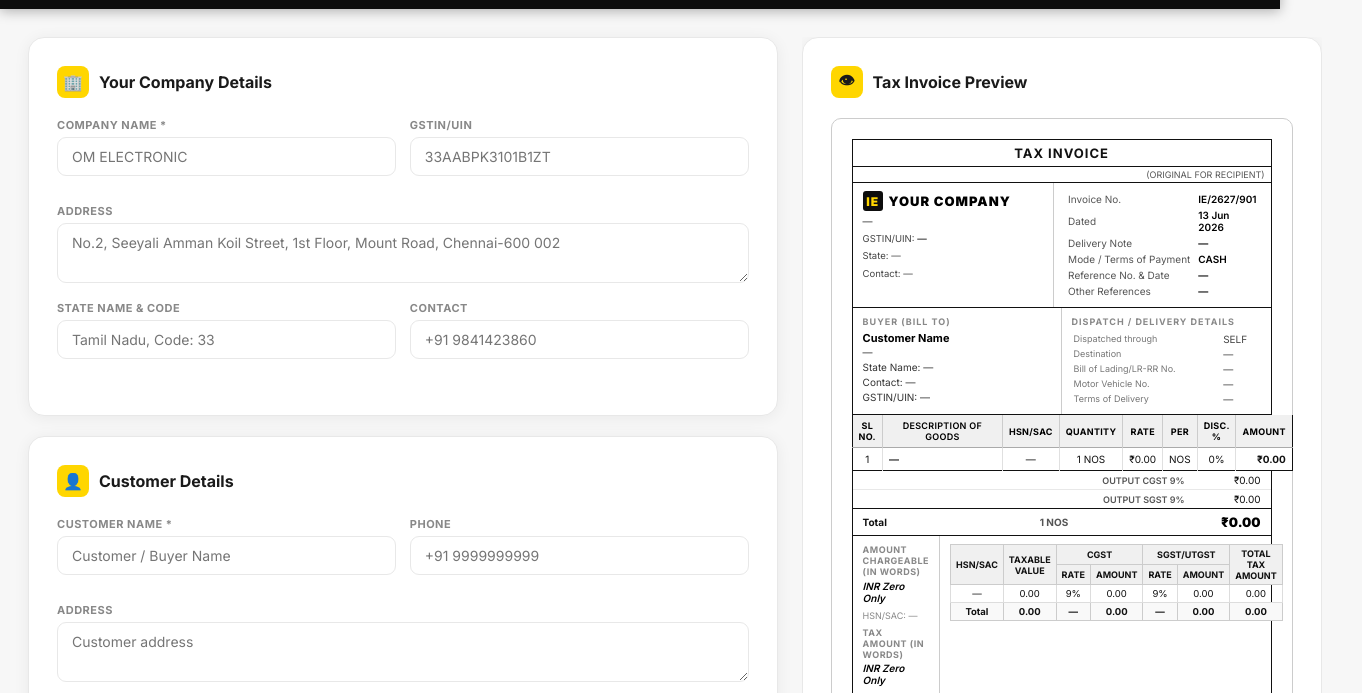
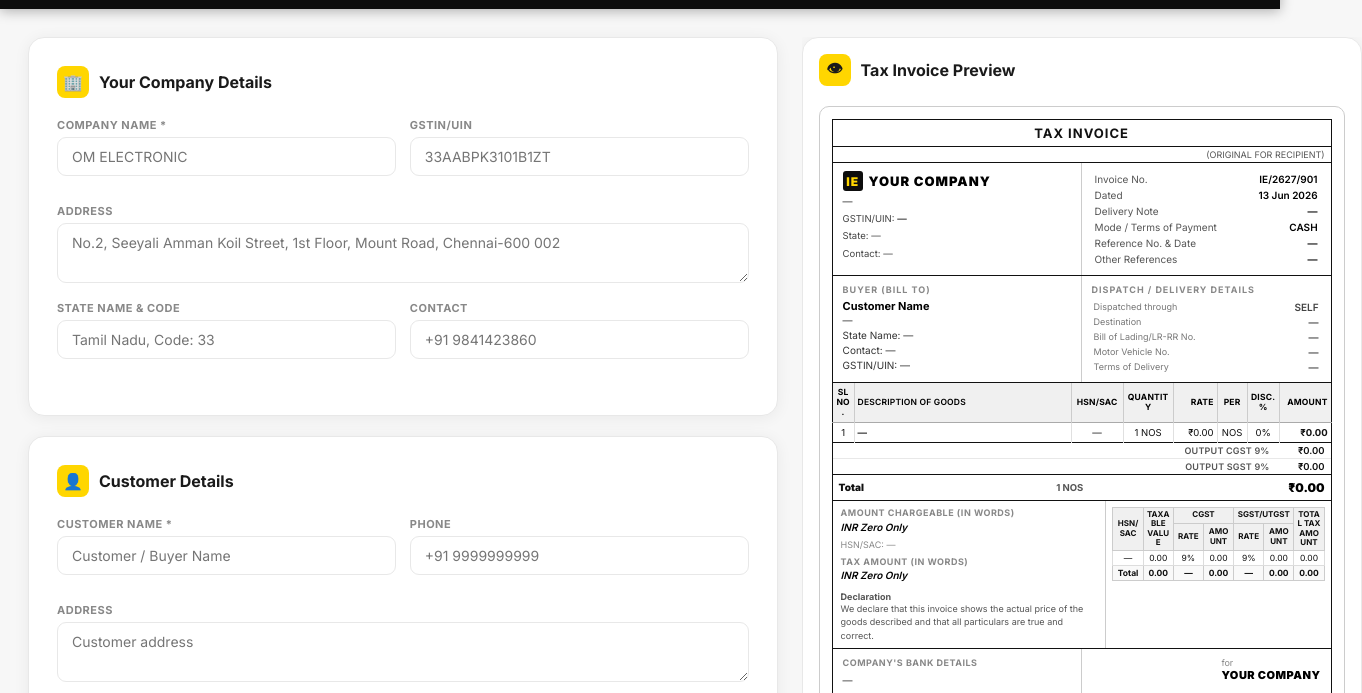
Before and after one commit to ellectra2025-arch/Billing-web, a plain HTML site: page billing.html in a window 1280 px wide. Shown: the part 51-744 px from the top of the page, 1362 px wide, since content can reach past the window. Drawn offline with nearby package versions, Linux system fonts and the light colour scheme; no server answers.

Commit message:
Update billing.html

```diff
--- a/billing.html
+++ b/billing.html
@@ -84,7 +84,7 @@
     /* LAYOUT */
     .main {
       display: grid;
-      grid-template-columns: 1fr 520px;
+      grid-template-columns: 1fr 560px;
       gap: 24px;
       padding: 28px;
       flex: 1;
@@ -255,11 +255,12 @@
     #billPreview {
       background: var(--white);
       border-radius: 10px;
-      padding: 20px;
+      padding: 12px;
       border: 1px solid #ccc;
       font-family: 'Inter', sans-serif;
       font-size: 11px;
       color: #111;
+      overflow: hidden;
     }
 
     /* Title bar */
@@ -317,9 +318,9 @@
 
     .inv-meta { padding: 8px 10px; }
     .inv-meta table { width: 100%; font-size: 10px; border-collapse: collapse; }
-    .inv-meta td { padding: 2px 4px; }
-    .inv-meta td:first-child { color: #555; white-space: nowrap; }
-    .inv-meta td:last-child { font-weight: 600; color: #000; }
+    .inv-meta td { padding: 2px 3px; vertical-align: top; }
+    .inv-meta td:first-child { color: #555; white-space: nowrap; width: 55%; }
+    .inv-meta td:last-child { font-weight: 600; color: #000; text-align: right; }
 
     /* Buyer row */
     .inv-buyer-row {
@@ -342,8 +343,9 @@
     .inv-dispatch { padding: 8px 10px; }
     .inv-dispatch .section-label { font-size: 9px; font-weight: 700; text-transform: uppercase; color: #888; letter-spacing: 1px; margin-bottom: 4px; }
     .inv-dispatch table { width: 100%; font-size: 10px; border-collapse: collapse; }
-    .inv-dispatch td { padding: 1.5px 2px; color: #444; }
-    .inv-dispatch td:first-child { color: #777; font-size: 9px; }
+    .inv-dispatch td { padding: 1.5px 2px; color: #444; vertical-align: top; }
+    .inv-dispatch td:first-child { color: #777; font-size: 9px; width: 60%; }
+    .inv-dispatch td:last-child { text-align: right; font-weight: 600; }
 
     /* Items table */
     .inv-items-table {
@@ -351,108 +353,131 @@
       border-collapse: collapse;
       border: 1.5px solid #111;
       border-top: none;
-      font-size: 10px;
+      font-size: 9.5px;
+      table-layout: fixed;
     }
     .inv-items-table thead tr {
       background: #f0f0f0;
       border-bottom: 1px solid #aaa;
     }
     .inv-items-table thead th {
-      padding: 5px 6px;
+      padding: 4px 3px;
       text-align: center;
-      font-size: 9px;
+      font-size: 8.5px;
       font-weight: 700;
       text-transform: uppercase;
-      letter-spacing: 0.3px;
+      letter-spacing: 0.2px;
       border-right: 1px solid #ccc;
       color: #000;
+      word-break: break-word;
+      line-height: 1.2;
     }
     .inv-items-table thead th:last-child { border-right: none; }
     .inv-items-table tbody td {
-      padding: 5px 6px;
+      padding: 4px 3px;
       border-right: 1px solid #e0e0e0;
       border-bottom: 1px solid #e8e8e8;
       vertical-align: middle;
+      overflow: hidden;
+      text-overflow: ellipsis;
+      white-space: nowrap;
     }
     .inv-items-table tbody td:last-child { border-right: none; }
     .inv-items-table tbody tr:last-child td { border-bottom: none; }
-    .inv-items-table .col-sno { text-align: center; width: 28px; }
-    .inv-items-table .col-desc { min-width: 120px; font-weight: 600; }
-    .inv-items-table .col-hsn { text-align: center; }
-    .inv-items-table .col-qty { text-align: center; }
-    .inv-items-table .col-rate { text-align: right; }
-    .inv-items-table .col-disc { text-align: center; }
-    .inv-items-table .col-amt { text-align: right; font-weight: 700; }
+    /* Column widths — total must fit ~460px */
+    .inv-items-table .col-sno  { text-align: center; width: 22px; }
+    .inv-items-table .col-desc { text-align: left;   width: auto; font-weight: 600; white-space: normal; word-break: break-word; }
+    .inv-items-table .col-hsn  { text-align: center; width: 52px; }
+    .inv-items-table .col-qty  { text-align: center; width: 50px; }
+    .inv-items-table .col-rate { text-align: right;  width: 44px; }
+    .inv-items-table .col-per  { text-align: center; width: 30px; }
+    .inv-items-table .col-disc { text-align: center; width: 32px; }
+    .inv-items-table .col-amt  { text-align: right;  width: 52px; font-weight: 700; }
 
-    /* GST subtotal rows */
+    /* GST subtotal rows — amount col aligned to table col-amt (52px wide) */
     .inv-gst-sub {
       border: 1.5px solid #111;
       border-top: none;
     }
     .gst-row {
       display: flex;
-      justify-content: flex-end;
       align-items: center;
-      padding: 3px 10px;
-      font-size: 10px;
+      padding: 2px 3px 2px 6px;
+      font-size: 9.5px;
       border-bottom: 1px solid #e8e8e8;
-      gap: 8px;
     }
     .gst-row:last-child { border-bottom: none; }
-    .gst-row span { min-width: 60px; text-align: right; }
-    .gst-row .gst-label { color: #555; flex: 1; text-align: right; margin-right: 8px; font-size: 9px; font-weight: 600; text-transform: uppercase; }
+    .gst-row .gst-label {
+      color: #555;
+      flex: 1;
+      text-align: right;
+      padding-right: 6px;
+      font-size: 9px;
+      font-weight: 600;
+      text-transform: uppercase;
+      letter-spacing: 0.2px;
+    }
+    .gst-row .gst-amt {
+      width: 52px;
+      text-align: right;
+      font-weight: 600;
+      font-size: 9.5px;
+      color: #111;
+      padding-right: 3px;
+    }
 
-    /* Total row */
+    /* Total row — label left, qty center, amount aligned to col-amt */
     .inv-total-row {
       border: 1.5px solid #111;
       border-top: none;
       display: flex;
-      justify-content: space-between;
       align-items: center;
-      padding: 5px 10px;
+      padding: 5px 3px 5px 6px;
       font-weight: 700;
     }
-    .inv-total-row .total-label { font-size: 10px; }
-    .inv-total-row .total-qty { font-size: 10px; color: #555; }
-    .inv-total-row .total-amt { font-size: 13px; font-weight: 900; color: #000; }
+    .inv-total-row .total-label { font-size: 10px; font-weight: 800; flex: 0 0 auto; }
+    .inv-total-row .total-qty   { font-size: 9.5px; color: #555; flex: 1; text-align: center; }
+    .inv-total-row .total-amt   { font-size: 12px; font-weight: 900; color: #000; width: 52px; text-align: right; padding-right: 3px; }
 
     /* Amount in words + summary */
     .inv-bottom {
       border: 1.5px solid #111;
       border-top: none;
       display: grid;
-      grid-template-columns: 1fr 1fr;
+      grid-template-columns: 55% 45%;
     }
-    .inv-words { padding: 8px 10px; border-right: 1px solid #ccc; }
+    .inv-words { padding: 6px 8px; border-right: 1px solid #ccc; }
     .inv-words .words-label { font-size: 9px; color: #888; font-weight: 700; text-transform: uppercase; letter-spacing: 0.5px; margin-bottom: 3px; }
     .inv-words .words-text { font-size: 10px; font-weight: 600; color: #000; font-style: italic; }
     .inv-tax-label { font-size: 9px; color: #888; font-weight: 700; text-transform: uppercase; letter-spacing: 0.5px; margin-top: 6px; margin-bottom: 2px; }
     .inv-tax-words { font-size: 10px; font-weight: 600; color: #000; font-style: italic; }
 
-    .inv-tax-summary { padding: 8px 10px; }
-    .inv-tax-summary table { width: 100%; font-size: 9.5px; border-collapse: collapse; }
+    .inv-tax-summary { padding: 6px 6px; }
+    .inv-tax-summary table { width: 100%; font-size: 8.5px; border-collapse: collapse; table-layout: fixed; }
     .inv-tax-summary thead th {
       background: #f0f0f0;
-      padding: 3px 5px;
-      font-size: 9px;
+      padding: 2px 3px;
+      font-size: 8px;
       font-weight: 700;
       text-align: center;
       border: 1px solid #ccc;
       text-transform: uppercase;
+      word-break: break-word;
+      line-height: 1.2;
     }
     .inv-tax-summary tbody td {
-      padding: 3px 5px;
+      padding: 2px 3px;
       border: 1px solid #ddd;
       text-align: center;
-      font-size: 9.5px;
+      font-size: 8.5px;
     }
     .inv-tax-summary tfoot td {
-      padding: 3px 5px;
+      padding: 2px 3px;
       border: 1px solid #ccc;
       font-weight: 700;
       text-align: center;
       background: #f9f9f9;
-      font-size: 9.5px;
+      font-size: 8.5px;
     }
 
     /* Bank + footer */
@@ -465,7 +490,7 @@
     .inv-bank { padding: 8px 10px; border-right: 1px solid #ccc; }
     .inv-bank .bank-title { font-size: 9px; font-weight: 700; text-transform: uppercase; color: #888; letter-spacing: 0.5px; margin-bottom: 4px; }
     .inv-bank p { font-size: 10px; color: #333; line-height: 1.6; }
-    .inv-sign { padding: 8px 10px; display: flex; flex-direction: column; justify-content: space-between; align-items: flex-end; }
+    .inv-sign { padding: 8px 10px; display: flex; flex-direction: column; justify-content: space-between; align-items: flex-end; min-height: 70px; }
     .inv-sign .for-label { font-size: 9px; color: #888; }
     .inv-sign .company-name { font-size: 11px; font-weight: 900; color: #000; letter-spacing: 0.5px; }
     .inv-sign .auth-line { font-size: 9px; color: #888; margin-top: 20px; }
@@ -699,7 +724,7 @@
 
   <!-- RIGHT: PREVIEW -->
   <div class="bill-wrap">
-    <div class="panel">
+    <div class="panel" style="padding:16px;">
       <div class="panel-title"><div class="icon">👁</div> Tax Invoice Preview</div>
 
       <!-- GST Tax Invoice -->
@@ -758,13 +783,13 @@
         <table class="inv-items-table">
           <thead>
             <tr>
-              <th class="col-sno">Sl No.</th>
+              <th class="col-sno">Sl<br>No.</th>
               <th class="col-desc">Description of Goods</th>
               <th class="col-hsn">HSN/SAC</th>
               <th class="col-qty">Quantity</th>
-              <th>Rate</th>
-              <th>per</th>
-              <th class="col-disc">Disc. %</th>
+              <th class="col-rate">Rate</th>
+              <th class="col-per">per</th>
+              <th class="col-disc">Disc.<br>%</th>
               <th class="col-amt">Amount</th>
             </tr>
           </thead>
@@ -786,11 +811,11 @@
         <div class="inv-gst-sub">
           <div class="gst-row">
             <span class="gst-label">OUTPUT CGST <span id="prev-cgst-pct">9</span>%</span>
-            <span id="prev-cgst-amt">₹0.00</span>
+            <span class="gst-amt" id="prev-cgst-amt">₹0.00</span>
           </div>
           <div class="gst-row">
             <span class="gst-label">OUTPUT SGST <span id="prev-sgst-pct">9</span>%</span>
-            <span id="prev-sgst-amt">₹0.00</span>
+            <span class="gst-amt" id="prev-sgst-amt">₹0.00</span>
           </div>
         </div>
 
@@ -1111,10 +1136,10 @@
         tr.innerHTML = `
           <td class="col-sno">${i+1}</td>
           <td class="col-desc">${r.name||'—'}</td>
-          <td class="col-hsn" style="text-align:center;">${r.hsn||'—'}</td>
-          <td class="col-qty" style="text-align:center;">${r.qty} ${r.unit}</td>
-          <td style="text-align:right;">₹${r.price.toFixed(2)}</td>
-          <td style="text-align:center;">${r.unit}</td>
+          <td class="col-hsn">${r.hsn||'—'}</td>
+          <td class="col-qty">${r.qty} ${r.unit}</td>
+          <td class="col-rate">₹${r.price.toFixed(2)}</td>
+          <td class="col-per">${r.unit}</td>
           <td class="col-disc">${r.disc}%</td>
           <td class="col-amt">₹${rowTotal.toFixed(2)}</td>
         `;
```
